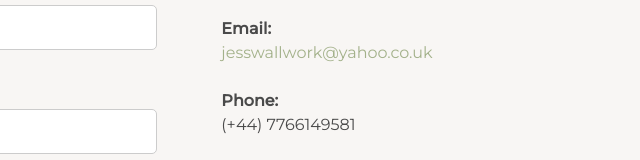
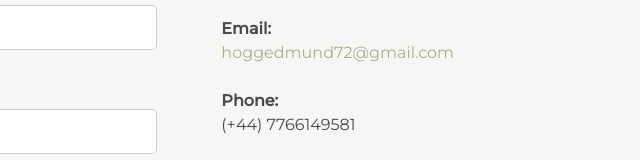
Before and after one commit to EdHogg12/Mumwebsite, a plain HTML site: page contact.html in a window 1280 px wide. Shown: the part 366-526 px from the top of the page, 640-1280 px from the left. Drawn offline with nearby package versions, Linux system fonts and the light colour scheme.

Commit message:
Update contact.html

```diff
--- a/contact.html
+++ b/contact.html
@@ -53,7 +53,7 @@
                 </div>
                 <div class="contact-info">
                     <h3>Contact Details</h3>
-                    <p><strong>Email:</strong><br> <a href="mailto:jesswallwork@yahoo.co.uk">jesswallwork@yahoo.co.uk</a></p>
+                    <p><strong>Email:</strong><br> <a href="mailto:hoggedmund72@gmail.com">hoggedmund72@gmail.com</a></p>
                     <p><strong>Phone:</strong><br> (+44) 7766149581</p>
                     <p><strong>Based in:</strong><br> Bristol, England</p>
                 </div>
```
